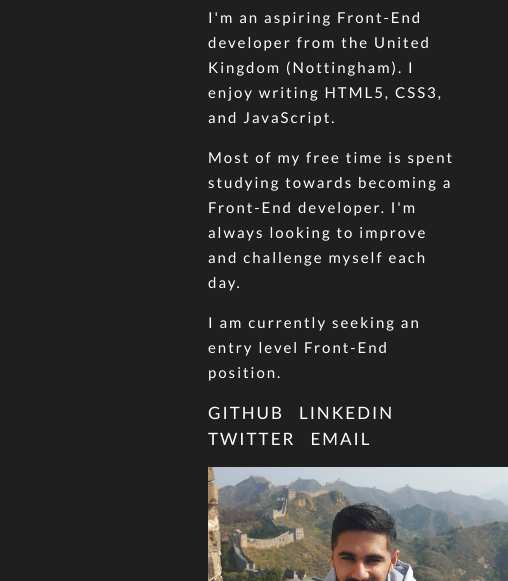
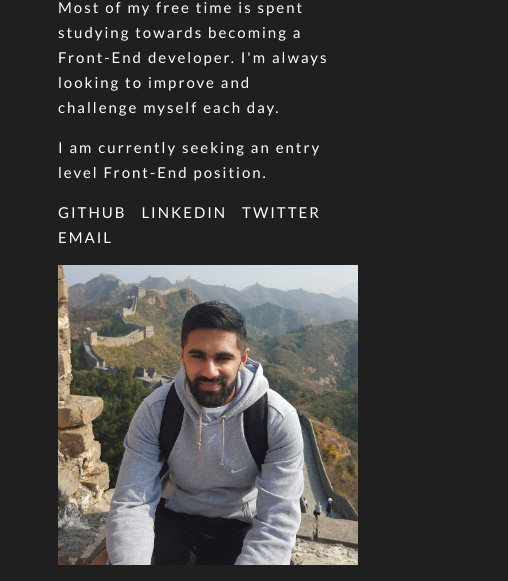
Before and after one commit to jazdosanjh/jazdosanjh.github.io, a plain HTML site: page index.html in a window 390 px wide. Shown: the part 263-844 px from the top of the page, 508 px wide, since content can reach past the window. Drawn offline with Linux system fonts and the light colour scheme.

Commit message:
Amended the padding.

```diff
--- a/css/style.css
+++ b/css/style.css
@@ -2,7 +2,7 @@ html {
     font-size: 62.5%;
 }
 body {
-    padding: 20rem;
+    padding: 5rem;
     font-family: 'Lato', sans-serif;
     background-color: #1F1F1F;
     color: #FFF;
@@ -98,4 +98,7 @@ span {
     img {
         height: 30rem;
     }
+    a {
+        font-size: 1.5rem;
+    }
 }
```
